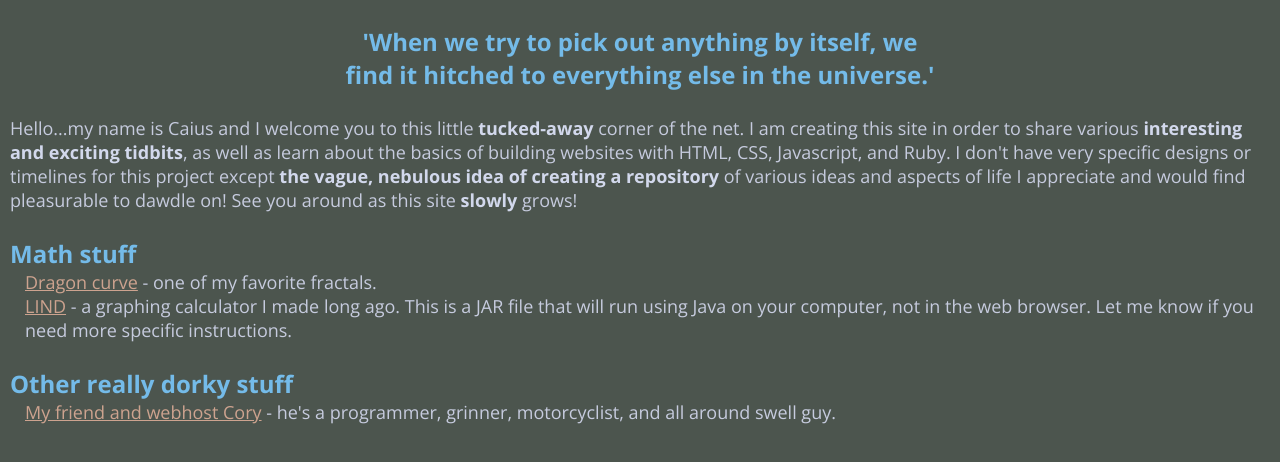
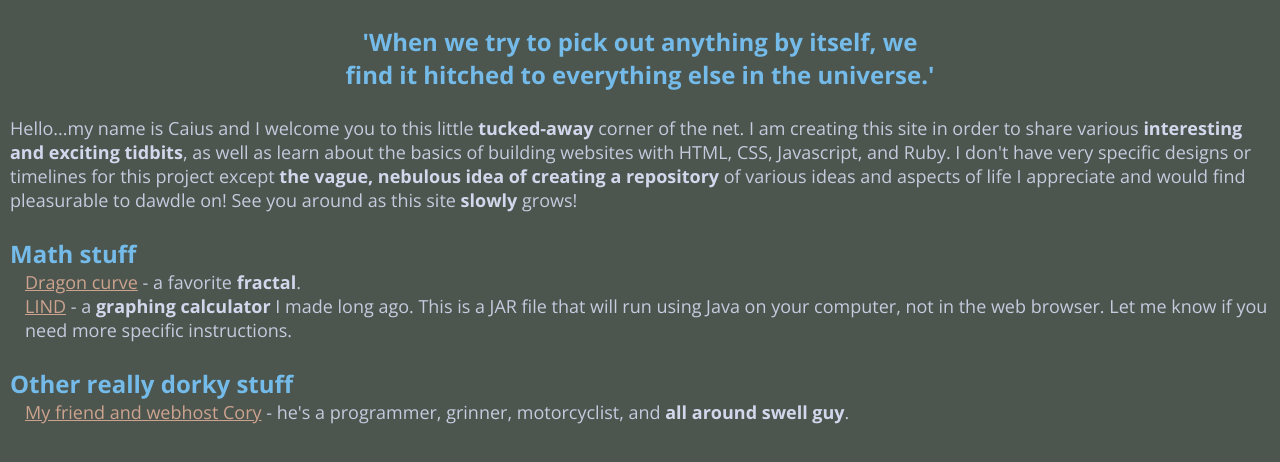
Before and after one commit to caiusmersa/caius.co, a website: page source/index.html in a window 1280 px wide. Drawn offline with nearby package versions, Linux system fonts and the light colour scheme.

Commit message:
some bold added

```diff
--- a/source/index.html
+++ b/source/index.html
@@ -24,15 +24,15 @@
     <h3>Math stuff</h3>
       <ul>
         <li>
-          <a href="pages/DragonFractal.html">Dragon curve</a> - one of my favorite fractals.
+          <a href="pages/DragonFractal.html">Dragon curve</a> - a favorite <b>fractal</b>.
         </li>
         <li>
-          <a href="pages/Lind.jar">LIND</a> - a graphing calculator I made long ago. This is a JAR file that will run using Java on your computer, not in the web browser. Let me know if you need more specific instructions.
+          <a href="pages/Lind.jar">LIND</a> - a <b>graphing calculator</b> I made long ago. This is a JAR file that will run using Java on your computer, not in the web browser. Let me know if you need more specific instructions.
       </ul>
     <h3>Other really dorky stuff</h3>
       <ul>
         <li>
-          <a href="http://corylogan.com">My friend and webhost Cory</a> - he's a programmer, grinner, motorcyclist, and all around swell guy.
+          <a href="http://corylogan.com">My friend and webhost Cory</a> - he's a programmer, grinner, motorcyclist, and <b>all around swell guy</b>.
         </li>
       </ul>
   </body>
```
